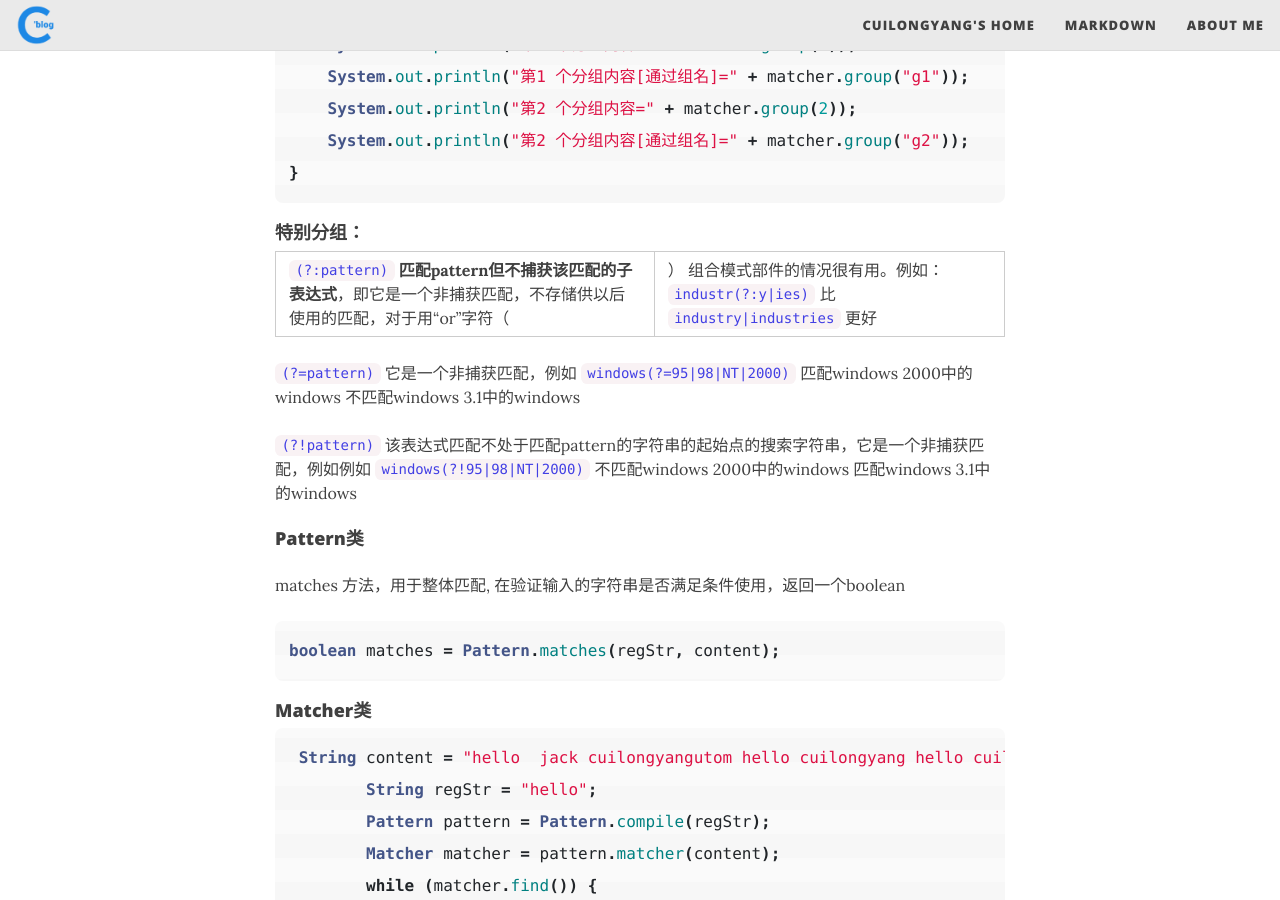
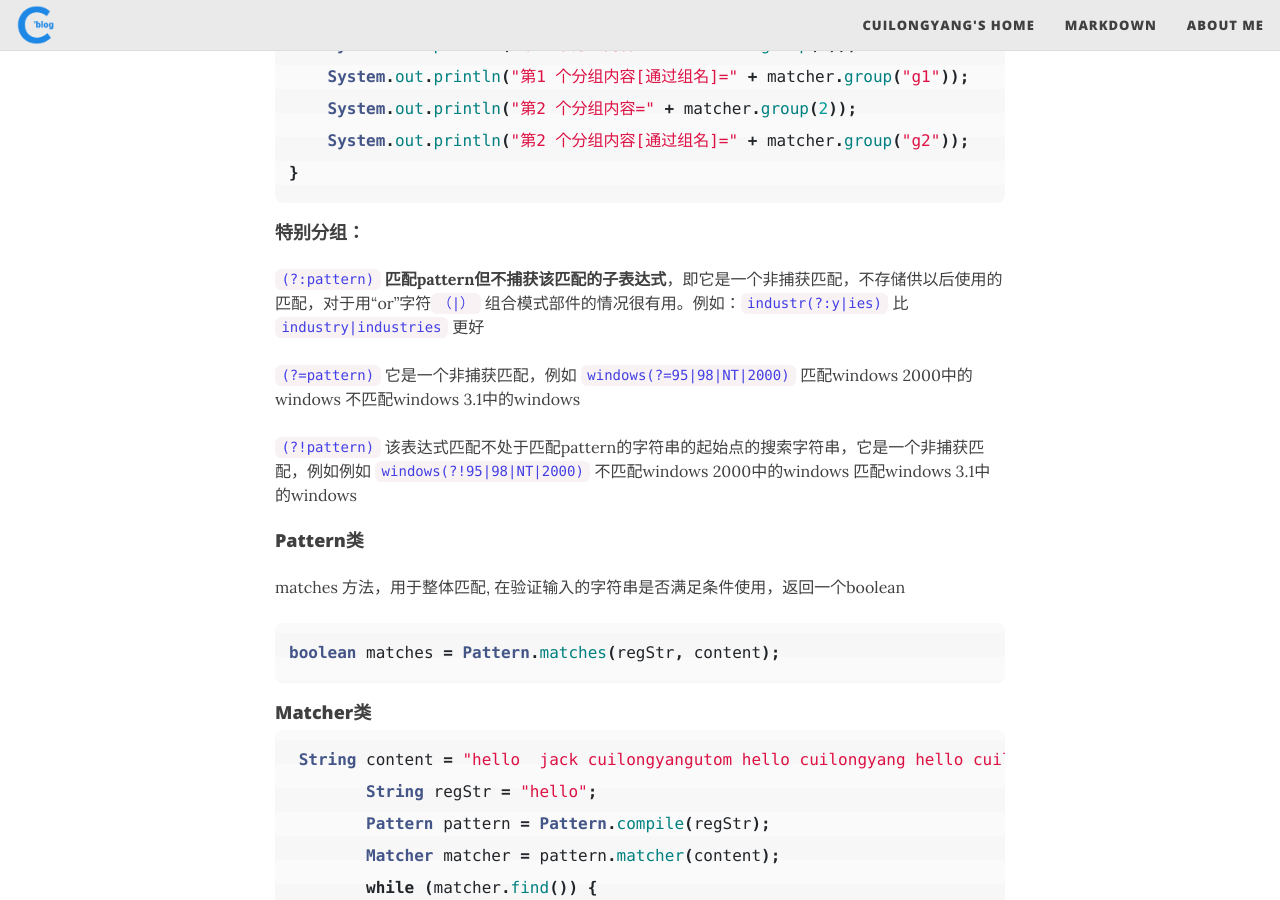
Before and after one commit to cuilongyang/cuilongyang.github.io, a Jekyll site: the page built from _posts/2022-02-17-regular-expression.markdown, in a window 1280 px wide and 900 px high, scrolled down 6561 px. Built offline with Jekyll 4.4.1, drawn with Linux system fonts in a browser that asks for light colours; nearby versions of some CDN libraries.

```diff
--- a/_posts/2022-02-17-regular-expression.markdown
+++ b/_posts/2022-02-17-regular-expression.markdown
@@ -279,7 +279,7 @@ while (matcher.find()) {
 
 #### 特别分组：
 
-`(?:pattern)`   **匹配pattern但不捕获该匹配的子表达式**，即它是一个非捕获匹配，不存储供以后使用的匹配，对于用“or”字符（|） 组合模式部件的情况很有用。例如：`industr(?:y|ies)`  比  `industry|industries` 更好
+`(?:pattern)`   **匹配pattern但不捕获该匹配的子表达式**，即它是一个非捕获匹配，不存储供以后使用的匹配，对于用“or”字符`（|）` 组合模式部件的情况很有用。例如：`industr(?:y|ies)`  比  `industry|industries` 更好
 
 `(?=pattern)`   它是一个非捕获匹配，例如 `windows(?=95|98|NT|2000)` 匹配windows 2000中的windows 不匹配windows 3.1中的windows
 
```
